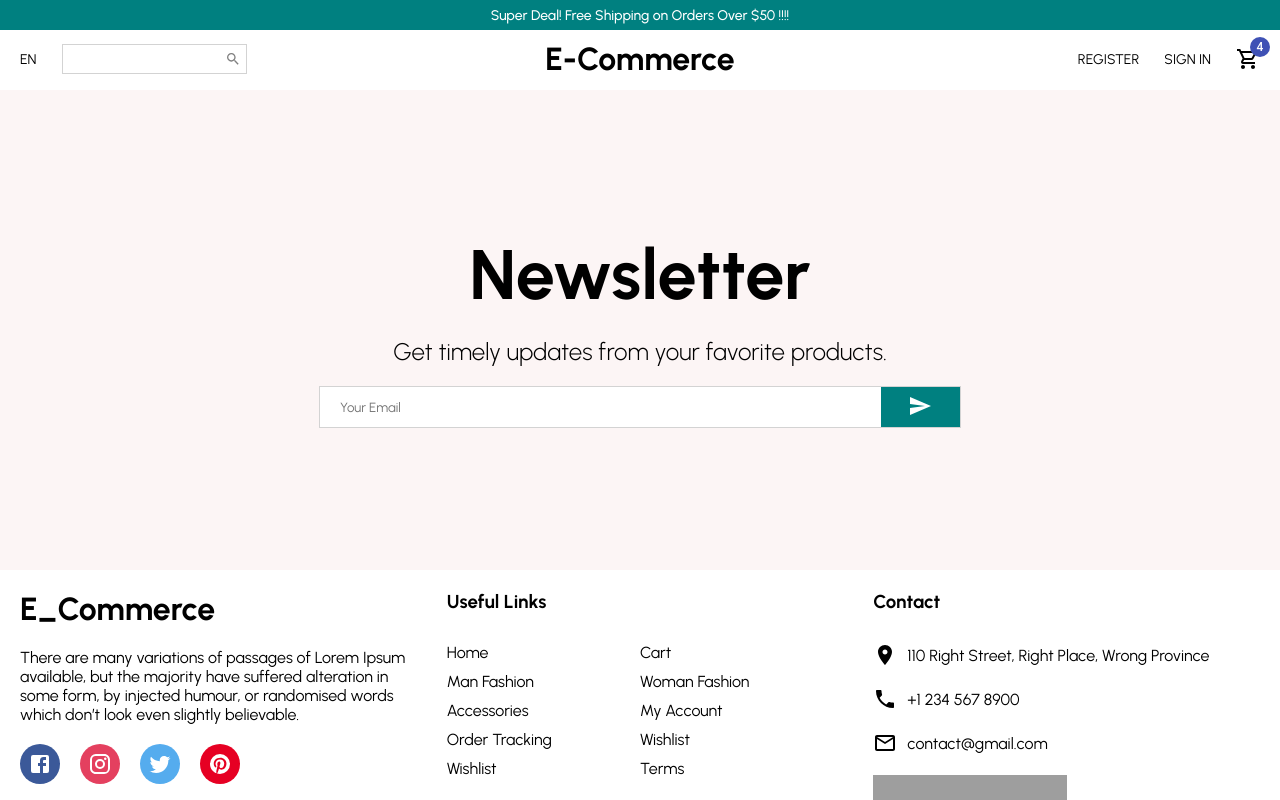
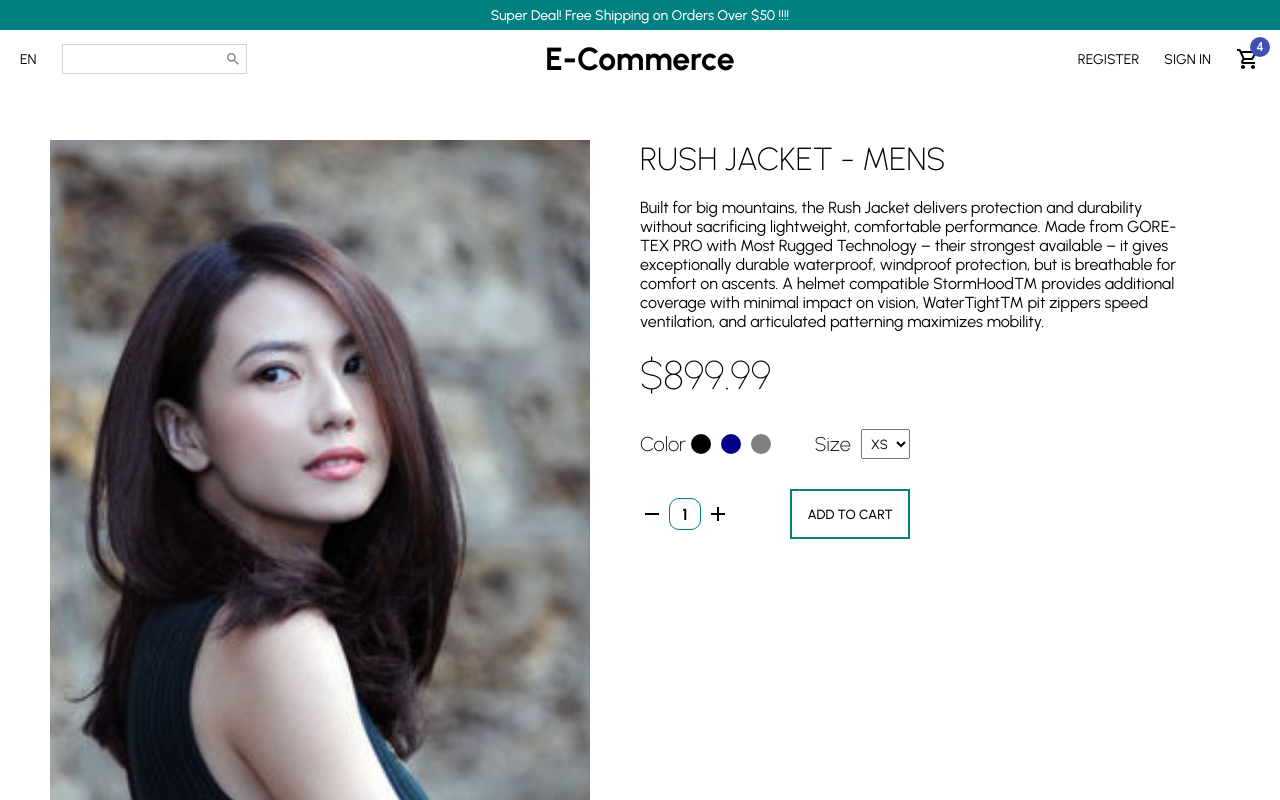
Before and after one commit to Zhenzhong-Zhou/MERN-E_Commerce, a React (Create React App) app in the folder client/: page /products in a window 1280 px wide. Shown: the top 800 px of the page. Built offline with nearby package versions, Linux system fonts and the light colour scheme; grey boxes are pictures that could not be loaded.

Commit message:
Add product page into client app

```diff
--- a/client/src/pages/Product/Product.jsx
+++ b/client/src/pages/Product/Product.jsx
@@ -1,11 +1,67 @@
-import {Container} from "../../styles/productPage";
+import {Add, Remove} from "@material-ui/icons";
+import {
+	AddCartButton,
+	AddContainer, Amount, AmountContainer,
+	Container,
+	Description, Filter, FilterColor, FilterContainer, FilterSize, FilterSizeOption, FilterTitle,
+	Image,
+	ImageContainer,
+	InfoContainer,
+	Price,
+	Title,
+	Wrapper
+} from "../../styles/productPage";
 import {Announcement, Footer, Navbar, Newsletter} from "../../components";
+import product from "../../assets/images/product3.jpeg";
 
 const Product = () => {
 	return (
 		<Container>
 			<Announcement/>
 			<Navbar/>
+			<Wrapper>
+				<ImageContainer>
+					<Image src={product}/>
+				</ImageContainer>
+				<InfoContainer>
+					<Title>RUSH JACKET - MENS</Title>
+					<Description>
+						Built for big mountains, the Rush Jacket delivers protection and durability without sacrificing
+						lightweight, comfortable performance. Made from GORE-TEX PRO with Most Rugged Technology – their
+						strongest available – it gives exceptionally durable waterproof, windproof protection, but is
+						breathable for comfort on ascents. A helmet compatible StormHood™ provides additional coverage
+						with minimal impact on vision, WaterTight™ pit zippers speed ventilation, and articulated
+						patterning maximizes mobility.
+					</Description>
+					<Price>$899.99</Price>
+					<FilterContainer>
+						<Filter>
+							<FilterTitle>Color</FilterTitle>
+							<FilterColor color={"black"}/>
+							<FilterColor color={"darkblue"}/>
+							<FilterColor color={"gray"}/>
+						</Filter>
+						<Filter>
+							<FilterTitle>Size</FilterTitle>
+							<FilterSize>
+								<FilterSizeOption>XS</FilterSizeOption>
+								<FilterSizeOption>S</FilterSizeOption>
+								<FilterSizeOption>M</FilterSizeOption>
+								<FilterSizeOption>L</FilterSizeOption>
+								<FilterSizeOption>XL</FilterSizeOption>
+							</FilterSize>
+						</Filter>
+					</FilterContainer>
+					<AddContainer>
+						<AmountContainer>
+							<Remove/>
+							<Amount>1</Amount>
+							<Add/>
+						</AmountContainer>
+						<AddCartButton>ADD TO CART</AddCartButton>
+					</AddContainer>
+				</InfoContainer>
+			</Wrapper>
 			<Newsletter/>
 			<Footer/>
 		</Container>
--- a/client/src/styles/productPage.js
+++ b/client/src/styles/productPage.js
@@ -1,4 +1,104 @@
 import styled from "styled-components";
 
-export const Container = styled.div `
+export const Container = styled.div ``;
+
+export const Wrapper = styled.div `
+  padding: 50px;
+  display: flex;`
+;
+
+export const ImageContainer = styled.div `
+  flex: 1;
 `;
+
+export const Image = styled.img `
+  width: 100%;
+  height: 90vh;
+  object-fit: cover;
+`;
+
+export const InfoContainer = styled.div `
+  flex: 1;
+  padding: 0 50px;
+`;
+
+export const Title = styled.h1 `
+  font-weight: 200;
+`;
+
+export const Description = styled.p `
+  margin: 20px 0;
+`;
+
+export const Price = styled.span `
+  font-weight: 100;
+  font-size: 40px;
+`;
+
+export const FilterContainer = styled.div `
+  width: 50%;
+  margin: 30px 0;
+  display: flex;
+  justify-content: space-between;
+`;
+
+export const Filter = styled.div `
+  display: flex;
+  align-items: center;
+`;
+
+export const FilterTitle = styled.span `
+  font-size: 20px;
+  font-weight: 200;
+`;
+
+export const FilterColor = styled.div `
+  width: 20px;
+  height: 20px;
+  border-radius: 50%;
+  background-color: ${props => props.color};
+  margin: 0 5px;
+  cursor: pointer;
+`;
+
+export const FilterSize = styled.select `
+  margin-left: 10px;
+  padding: 5px;
+`;
+
+export const FilterSizeOption = styled.option ``;
+
+export const AddContainer = styled.div `
+  width: 50%;
+  display: flex;
+  align-items: center;
+  justify-content: space-between;
+`;
+
+export const AmountContainer = styled.div `
+  display: flex;
+  align-items: center;
+  font-weight: 700;
+`;
+
+export const Amount = styled.span `
+  width: 30px;
+  height: 30px;
+  border-radius: 10px;
+  border: 1px solid teal;
+  display: flex;
+  align-items: center;
+  justify-content: center;
+  margin: 0 5px;
+`;
+
+export const AddCartButton = styled.button `
+  padding: 15px;
+  border: 2px solid teal;
+  background-color: white;
+  cursor: pointer;
+  font-weight: 500;
+  &:hover {
+    background-color: #f8f4f4;
+  }
+`;
```
Also changed, not shown: client/src/assets/images/product3.jpeg (added).
